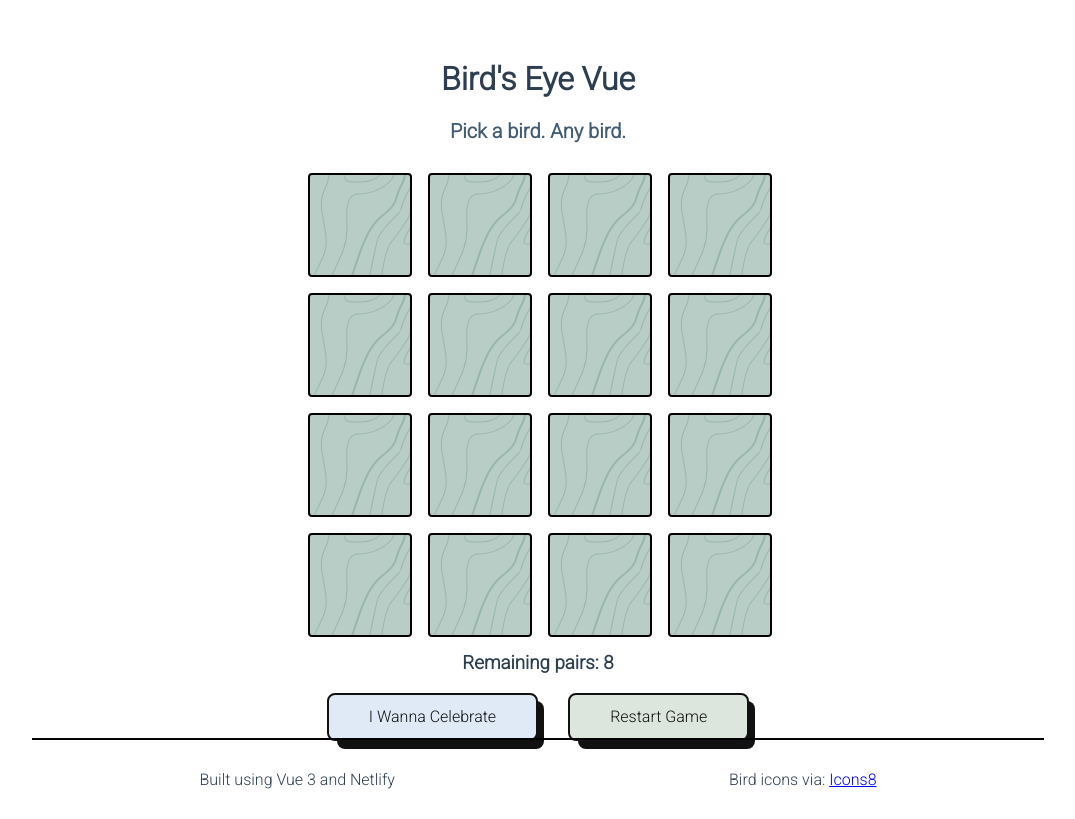
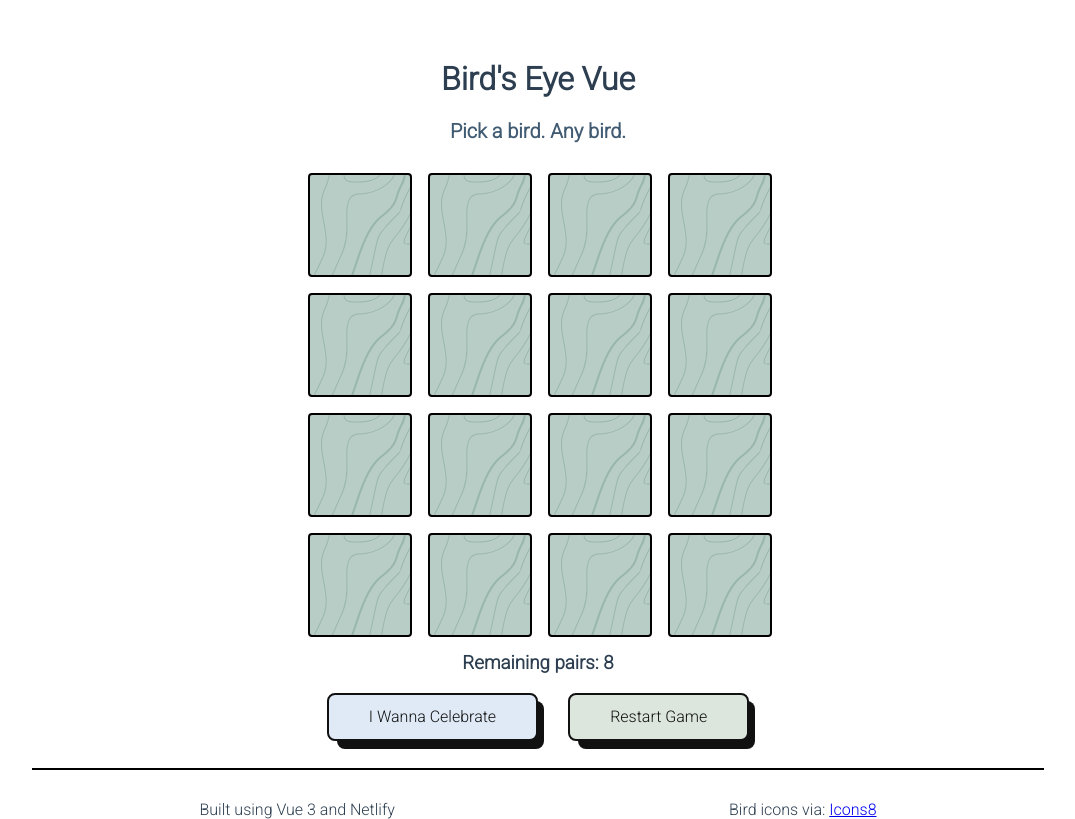
Before and after one commit to arielbot/birds-eye-vue, a Vue app: page / in a window 1280 px wide. Shown: the whole page, without its empty margins (102-1177 px from the left). Built offline with nearby package versions, Linux system fonts and the light colour scheme; a web font is replaced by a local one.

Commit message:
set min-height on container to avoid footer overlap with resizing

```diff
--- a/src/App.vue
+++ b/src/App.vue
@@ -185,6 +185,10 @@ export default {
   margin-top: 60px;
 }
 
+main {
+  min-height: 750px;
+}
+
 .container {
   position: relative;
   min-height: 90vh;
@@ -282,6 +286,10 @@ button:hover {
 }
 @media screen and (max-width: 500px) {
 
+  main {
+    min-height: unset;
+  }
+
   .board {
     grid-template-columns: repeat(4, 70px);
     grid-template-rows: repeat(4, 70px);
```
